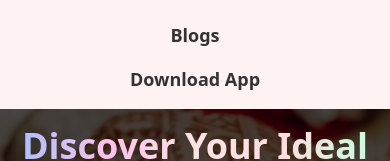
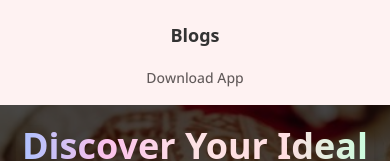
Before and after one commit to harshBansal47/Matrimony-Website-ReactJs, a React (Create React App) app: page / in a window 390 px wide. Both pictures are taken after a click on the icon 330 px from the left and 36 px from the top of the page. Shown: the part 200-361 px from the top of the page. Built offline with nearby package versions, Linux system fonts and the light colour scheme.

Commit message:
add the download link in ham burger list

```diff
--- a/src/components/Navbar.tsx
+++ b/src/components/Navbar.tsx
@@ -72,9 +72,12 @@ export default function Navbar() {
             </Link>
           </li>
           <li>
-            <Link to="https://smartmaheshwari.com/downloads/app.apk" className={`text-lg text-[#333333] hover:text-[#bf65ad] font-bold`} onClick={() => setExpand(false)}>
+            <a href="https://smartmaheshwari.com/downloads/app.apk"
+              target="_blank"
+              rel="noopener noreferrer"
+              className="text-sm font-bold text-[#615a5a] hover:text-[#bf65ad] open-sans-google">
               Download App
-            </Link>
+            </a>
           </li>
         </ul>
       </div>
```
